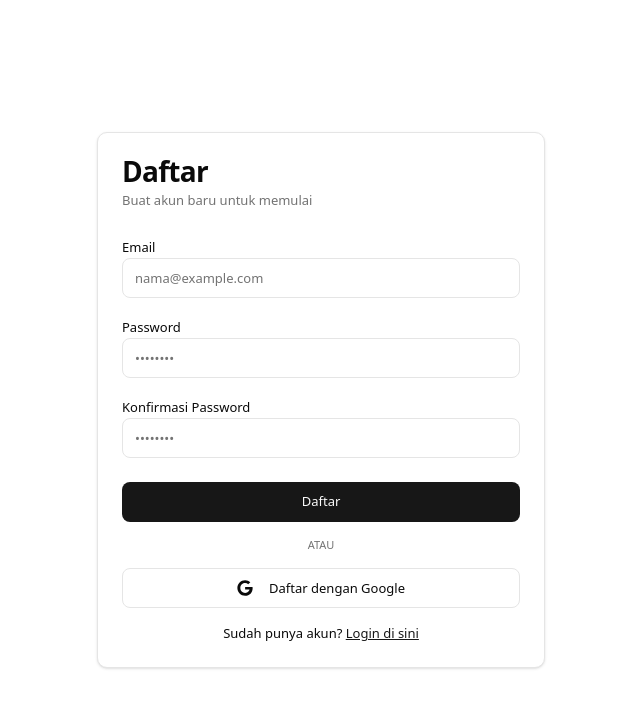
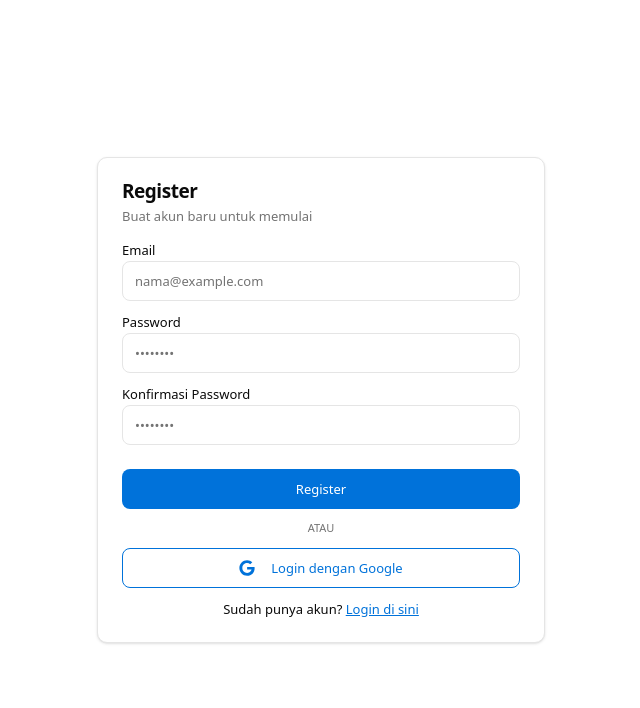
Before and after one commit to FadlanBM/Avery-GDGOC, a Next.js app: page /register in a window 1280 px wide. Shown: the top 708 px of the page, without its empty margins (319-959 px from the left). Built offline with nearby package versions, Linux system fonts and the light colour scheme.

Commit message:
feat: auth page design implementation

```diff
--- a/app/globals.css
+++ b/app/globals.css
@@ -134,8 +134,8 @@
   --card-foreground: oklch(0.145 0 0);
   --popover: oklch(1 0 0);
   --popover-foreground: oklch(0.145 0 0);
-  --primary: oklch(0.205 0 0);
-  --primary-foreground: oklch(0.985 0 0);
+  --primary: oklch(0.55 0.19 250);
+  --primary-foreground: oklch(1 0 0);
   --secondary: oklch(0.97 0 0);
   --secondary-foreground: oklch(0.205 0 0);
   --muted: oklch(0.97 0 0);
--- a/app/login/page.tsx
+++ b/app/login/page.tsx
@@ -98,7 +98,7 @@ function LoginForm() {
         </CardDescription>
       </CardHeader>
       <form onSubmit={handleLogin}>
-        <CardContent className="space-y-4">
+        <CardContent className="space-y-2">
           {message && (
             <div className="rounded-md bg-green-500/15 p-3 text-sm text-green-600 dark:text-green-400">
               {message}
@@ -134,7 +134,7 @@ function LoginForm() {
             />
           </div>
         </CardContent>
-        <CardFooter className="flex flex-col space-y-4">
+        <CardFooter className="flex flex-col space-y-3">
           <Button type="submit" className="w-full" disabled={loading}>
             {loading ? "Memproses..." : "Login"}
           </Button>
@@ -150,8 +150,7 @@ function LoginForm() {
 
           <Button
             type="button"
-            variant="outline"
-            className="w-full"
+            className="w-full bg-white border border-primary text-primary hover:bg-gray-100"
             onClick={handleGoogleLogin}
             disabled={loading}
           >
@@ -176,7 +175,7 @@ function LoginForm() {
           <div className="text-center text-sm">
             Belum punya akun?{" "}
             <Link href="/register" className="text-primary underline">
-              Daftar di sini
+              Register di sini
             </Link>
           </div>
         </CardFooter>
--- a/app/register/page.tsx
+++ b/app/register/page.tsx
@@ -94,11 +94,11 @@ export default function RegisterPage() {
     <div className="flex min-h-screen items-center justify-center p-4">
       <Card className="w-full max-w-md">
         <CardHeader>
-          <CardTitle>Daftar</CardTitle>
+          <CardTitle>Register</CardTitle>
           <CardDescription>Buat akun baru untuk memulai</CardDescription>
         </CardHeader>
         <form onSubmit={handleRegister}>
-          <CardContent className="space-y-4">
+          <CardContent className="space-y-2">
             {error && (
               <div className="rounded-md bg-destructive/15 p-3 text-sm text-destructive">
                 {error}
@@ -141,9 +141,9 @@ export default function RegisterPage() {
               />
             </div>
           </CardContent>
-          <CardFooter className="flex flex-col space-y-4">
+          <CardFooter className="flex flex-col space-y-3">
             <Button type="submit" className="w-full" disabled={loading}>
-              {loading ? "Memproses..." : "Daftar"}
+              {loading ? "Memproses..." : "Register"}
             </Button>
 
             <div className="relative">
@@ -157,8 +157,7 @@ export default function RegisterPage() {
 
             <Button
               type="button"
-              variant="outline"
-              className="w-full"
+              className="w-full bg-white border border-primary text-primary hover:bg-gray-100"
               onClick={handleGoogleLogin}
               disabled={loading}
             >
@@ -177,7 +176,7 @@ export default function RegisterPage() {
                   d="M488 261.8C488 403.3 391.1 504 248 504 110.8 504 0 393.2 0 256S110.8 8 248 8c66.8 0 123 24.5 166.3 64.9l-67.5 64.9C258.5 52.6 94.3 116.6 94.3 256c0 86.5 69.1 156.6 153.7 156.6 98.2 0 135-70.4 140.8-106.9H248v-85.3h236.1c2.3 12.7 3.9 24.9 3.9 41.4z"
                 ></path>
               </svg>
-              Daftar dengan Google
+              Login dengan Google
             </Button>
 
             <div className="text-center text-sm">
--- a/components/ui/card.tsx
+++ b/components/ui/card.tsx
@@ -24,7 +24,7 @@ const CardHeader = React.forwardRef<
 >(({ className, ...props }, ref) => (
   <div
     ref={ref}
-    className={cn("flex flex-col space-y-1.5 p-6", className)}
+    className={cn("flex flex-col space-y-1.5 px-6 pt-6 pb-3", className)}
     {...props}
   />
 ))
@@ -37,7 +37,7 @@ const CardTitle = React.forwardRef<
   <div
     ref={ref}
     className={cn(
-      "text-2xl font-semibold leading-none tracking-tight",
+      "text-lg font-semibold leading-none tracking-tight",
       className
     )}
     {...props}
```
